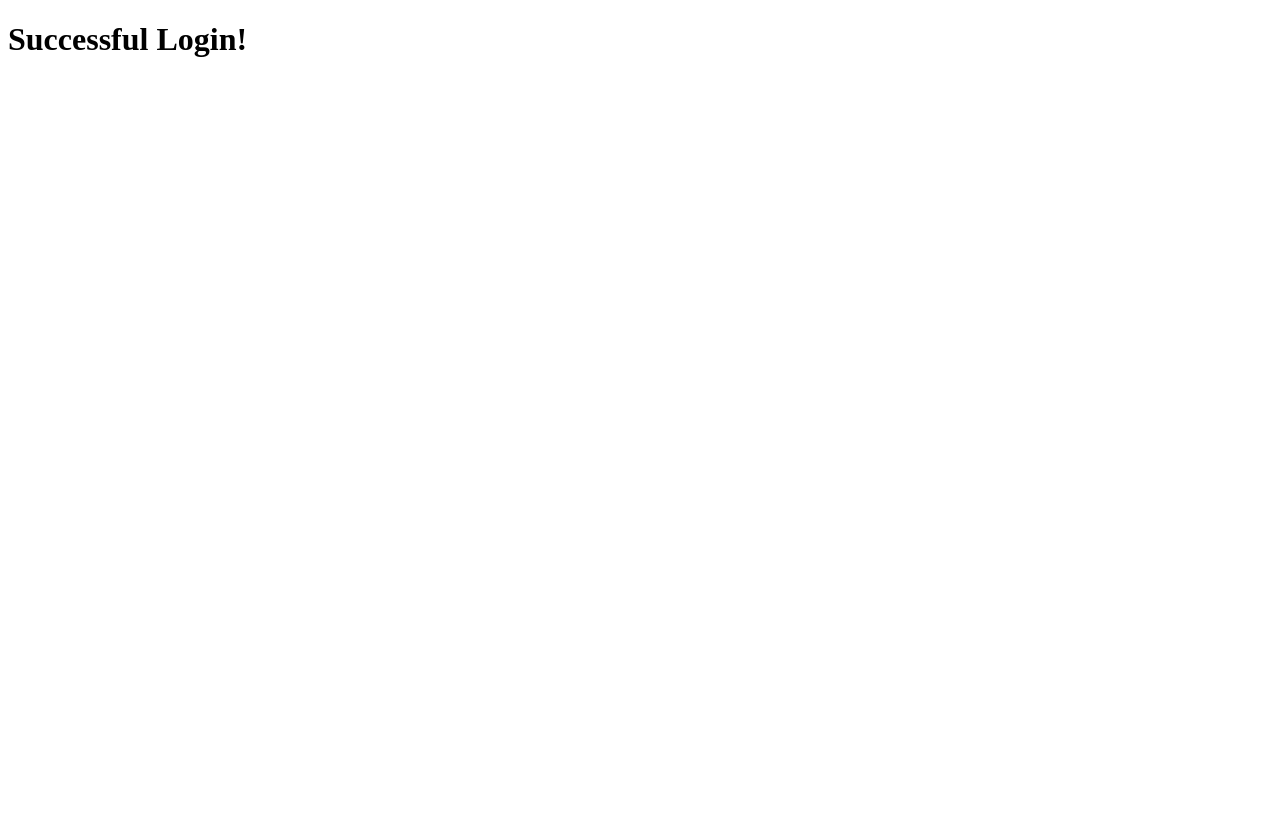
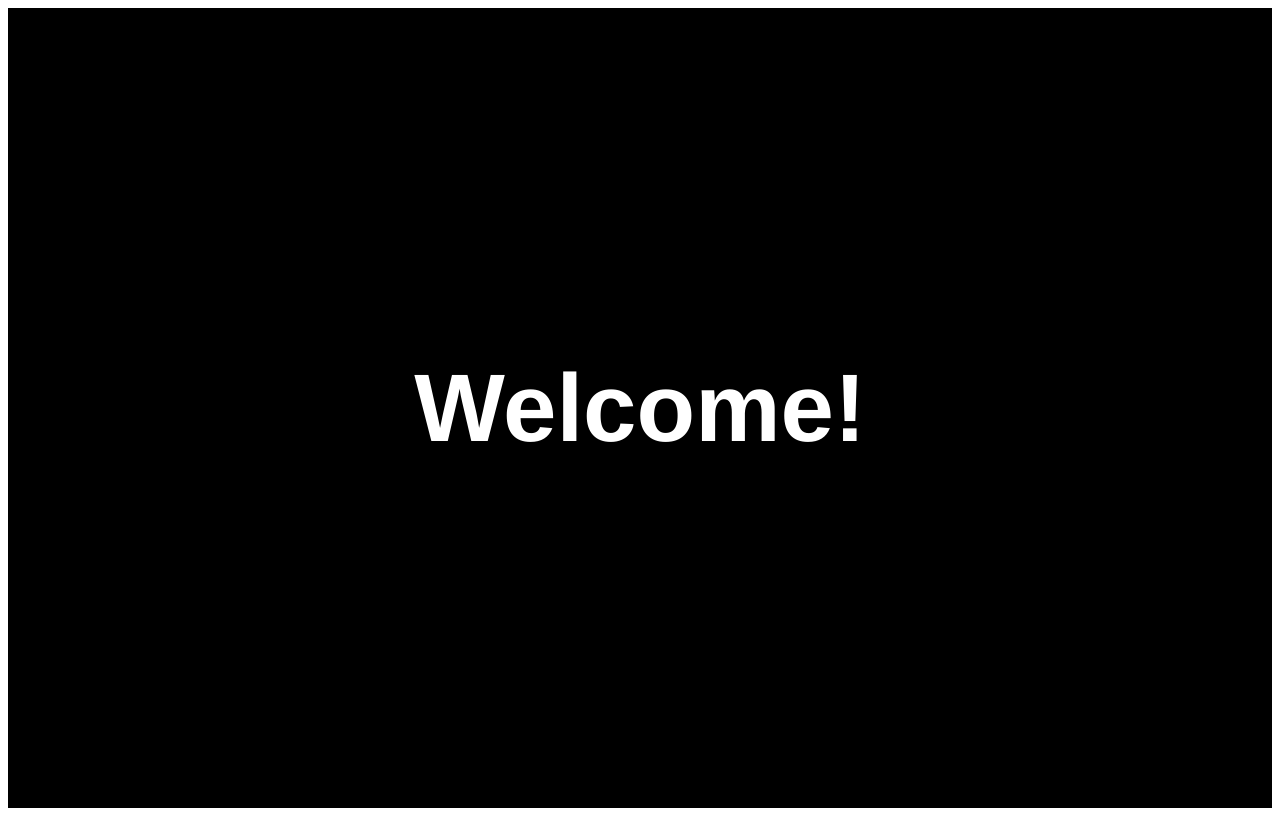
Before and after one commit to maishachowdhury/login-page, a Next.js app: page / in a window 1280 px wide. Built offline with nearby package versions, Linux system fonts and the light colour scheme.

Commit message:
Added css and boostrap

```diff
--- a/package.json
+++ b/package.json
@@ -10,12 +10,14 @@
   },
   "dependencies": {
     "autoprefixer": "10.4.14",
+    "bootstrap": "^5.2.3",
     "eslint": "8.39.0",
     "eslint-config-next": "13.3.4",
     "jest": "^29.5.0",
     "next": "13.3.4",
     "postcss": "8.4.23",
     "react": "18.2.0",
+    "react-bootstrap": "^2.7.4",
     "react-dom": "18.2.0",
     "supertest": "^6.3.3",
     "tailwindcss": "3.3.2"
--- a/src/pages/index.js
+++ b/src/pages/index.js
@@ -1,10 +1,9 @@
-import Image from 'next/image'
-import { Inter } from 'next/font/google'
-
-const inter = Inter({ subsets: ['latin'] })
+import styles from '../styles/index.module.css';
 
 export default function Home() {
   return (
-    <h1> Successful Login! </h1>
-  )
+    <div className={styles.container}>
+      <h1 className={styles.title}>Welcome!</h1>
+    </div>
+  );
 }
--- a/src/pages/login.js
+++ b/src/pages/login.js
@@ -1,4 +1,6 @@
 import { useState } from 'react';
+import { Container, Form, Button } from 'react-bootstrap';
+import styles from '../styles/Login.module.css';
 
 export default function Login() {
   const [username, setUsername] = useState('');
@@ -26,32 +28,34 @@ export default function Login() {
   };
 
   return (
-    <section>
-      <h1>Login</h1>
-      <form onSubmit={handleSubmit}>
-        <div>
-          <label>Username</label>
-          <input
+    <Container>
+      <h1 className={`${styles.title} text-center mt-5 mb-3`}>Login</h1>
+      <Form className={styles.form} onSubmit={handleSubmit}>
+        <Form.Group className={styles.inputWrapper}>
+          <Form.Label className={styles.label}>Username</Form.Label>
+          <Form.Control
+            className={styles.input}
             type="text"
             placeholder="Enter your username"
             value={username}
             onChange={(event) => setUsername(event.target.value)}
           />
-        </div>
-        <div>
-          <label>Password</label>
-          <input
+        </Form.Group>
+        <Form.Group className={styles.inputWrapper}>
+          <Form.Label className={styles.label}>Password</Form.Label>
+          <Form.Control
+            className={styles.input}
             type="password"
             placeholder="Enter your password"
             value={password}
             onChange={(event) => setPassword(event.target.value)}
           />
+        </Form.Group>
+        {error && <p className={styles.error}>{error}</p>}
+        <div className="text-center">
+          <Button className={styles.button} type="submit">Login</Button>
         </div>
-        {error && <p>{error}</p>}
-        <div>
-          <button>Login</button>
-        </div>
-      </form>
-    </section>
+      </Form>
+    </Container>
   );
 }
--- a/src/styles/globals.css
+++ b/src/styles/globals.css
@@ -1,22 +1,3 @@
-/* @tailwind base;
-@tailwind components;
-@tailwind utilities;
-
-:root {
-  --foreground-rgb: 0, 0, 0;
-  --background-start-rgb: 214, 219, 220;
-  --background-end-rgb: 255, 255, 255;
+body {
+  font-family: 'Helvetica', sans-serif;
 }
-
-@media (prefers-color-scheme: dark) {
-  :root {
-    --foreground-rgb: 255, 255, 255;
-    --background-start-rgb: 0, 0, 0;
-    --background-end-rgb: 0, 0, 0;
-  }
-}
-
-body {
-  color: rgb(var(--foreground-rgb));
-  background: rgb(var(--background-end-rgb));
-} */
--- /dev/null
+++ b/src/styles/index.module.css
@@ -0,0 +1,14 @@
+.container {
+    display: flex;
+    justify-content: center;
+    align-items: center;
+    min-height: 100vh;
+    background-color: #000;
+  }
+
+  .title {
+    font-size: 6rem;
+    font-weight: bold;
+    color: #fff;
+    text-align: center;
+  }
```
Also changed, not shown: 1 other file (tests, documents, lock files or other folders).
